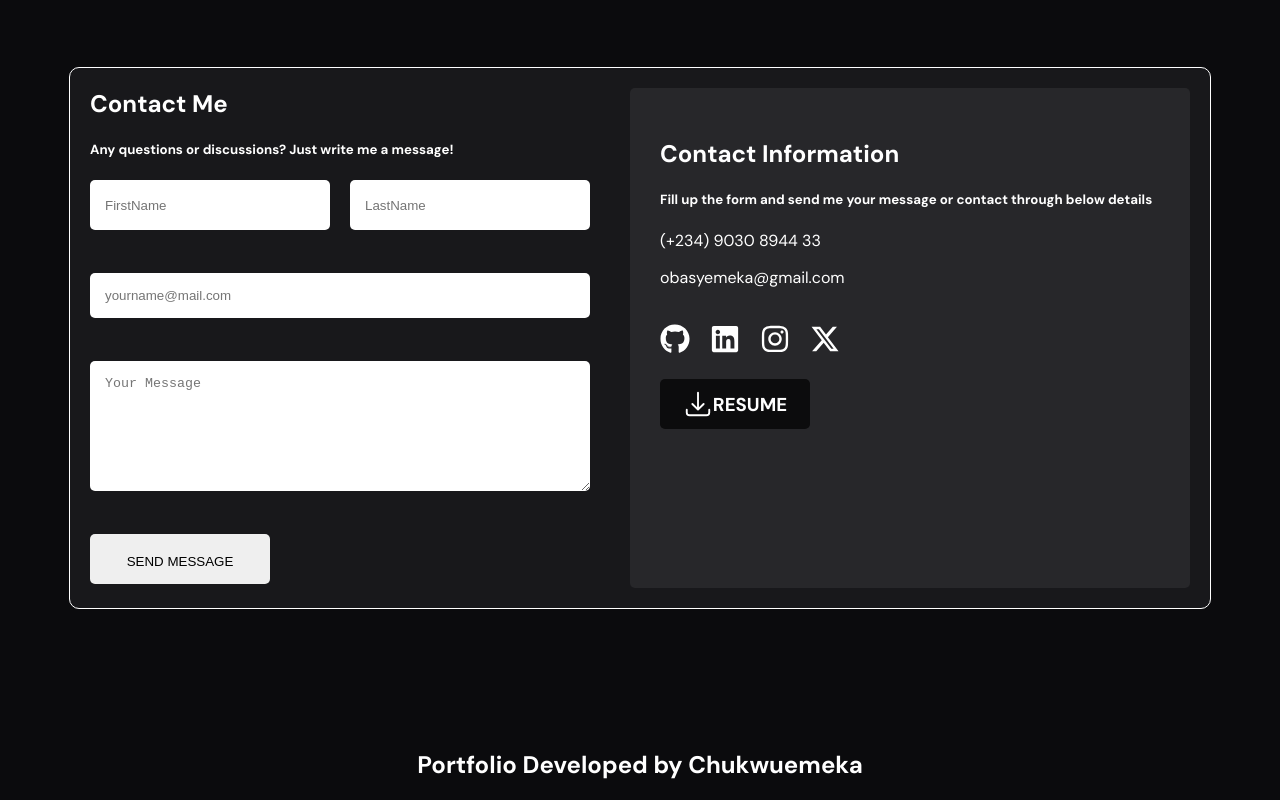
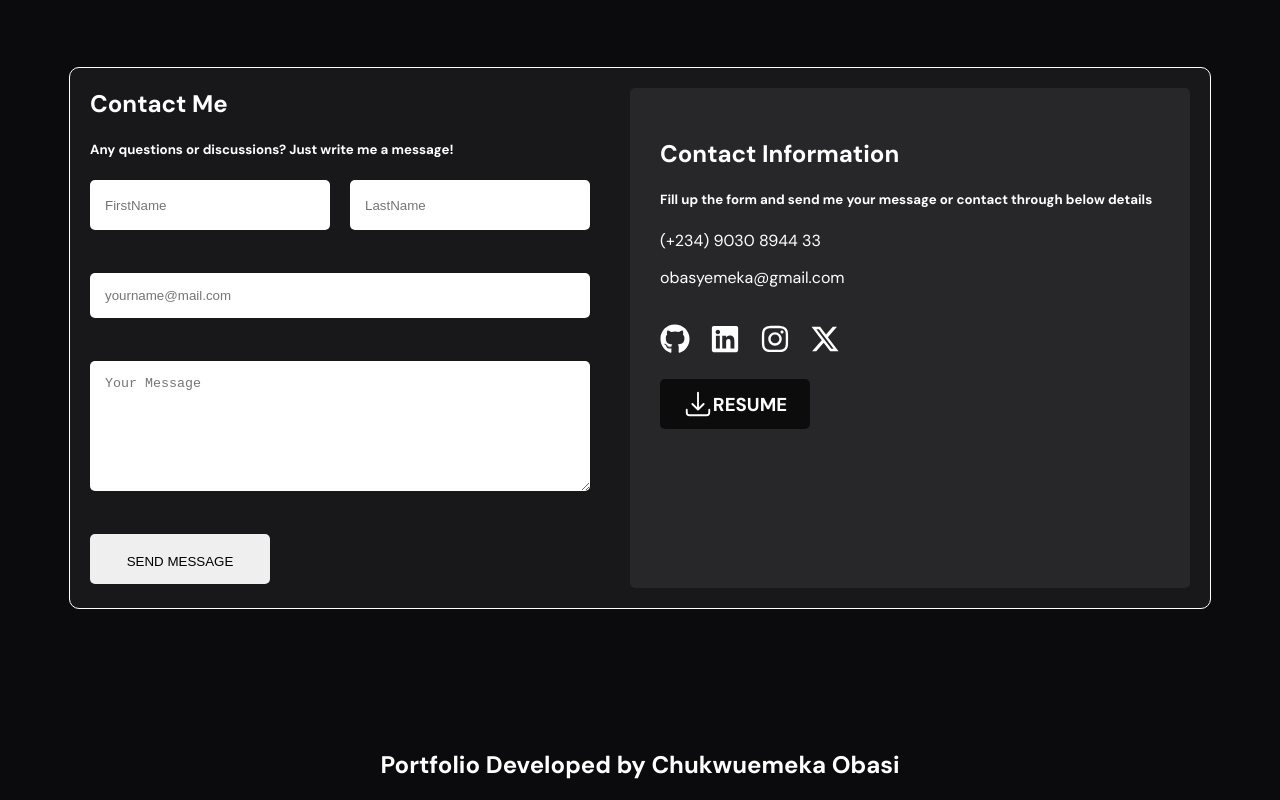
Before and after one commit to Chumexxx/Portfolio, a React (Vite) app: page / in a window 1280 px wide. Shown: the part 4329-5129 px from the top of the page. Built offline with nearby package versions, Linux system fonts and the light colour scheme.

Commit message:
footer update

```diff
--- a/src/Static/Footer.jsx
+++ b/src/Static/Footer.jsx
@@ -8,7 +8,7 @@ const Footer = () => {
       <Wrapper>
 
         <FooterDiv>
-          <h2>Portfolio Developed by Chukwuemeka</h2>
+          <h2>Portfolio Developed by Chukwuemeka Obasi</h2>
         </FooterDiv>
 
       </Wrapper>
```
